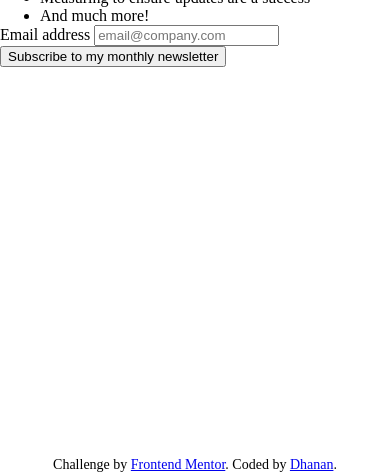
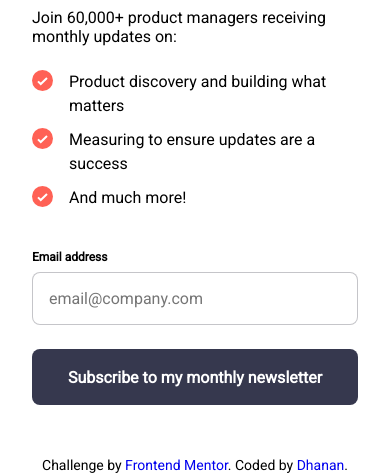
Before and after one commit to dhananjayandayalan/newsletter-signup-with-success-message, a plain HTML site: page index.html in a window 390 px wide. Shown: the part 387-860 px from the top of the page. Drawn offline with Linux system fonts and the light colour scheme.

Commit message:
main page - mobile

```diff
--- a/index.html
+++ b/index.html
@@ -8,6 +8,9 @@
 
   <link rel="icon" type="image/png" sizes="32x32" href="./assets/images/favicon-32x32.png">
   <link rel="stylesheet" href="./style.css">
+  <link rel="preconnect" href="https://fonts.googleapis.com">
+  <link rel="preconnect" href="https://fonts.gstatic.com" crossorigin>
+  <link href="https://fonts.googleapis.com/css2?family=Roboto:ital,wght@0,400,1,700;&display=swap" rel="stylesheet">
 
   <title>Newsletter sign-up form with success message | Frontendmentor Challenge</title>
 
@@ -30,9 +33,9 @@
 
         <p>Join 60,000+ product managers receiving monthly updates on:</p>
         <ul>
-          <li>Product discovery and building what matters</li>
-          <li>Measuring to ensure updates are a success</li>
-          <li>And much more!</li>
+          <li><img src="./assets/images/icon-list.svg"><span>Product discovery and building what matters</span></li>
+          <li><img src="./assets/images/icon-list.svg"><span>Measuring to ensure updates are a success</span></li>
+          <li><img src="./assets/images/icon-list.svg"><span>And much more!</span></li>
         </ul>
 
         <form>
@@ -43,6 +46,7 @@
       </div>
     </section>
     <section class="success hide">
+      <img src="./assets/images/icon-success.svg" alt="Tick icon represents success">
       <h1>Thanks for subscribing!</h1>
 
       <p>A confirmation email has been sent to <strong>ash@loremcompany.com</strong>.
--- a/style.css
+++ b/style.css
@@ -1,30 +1,135 @@
+:root {
+  --color-white: hsl(0, 0%, 100%);
+  --color-grey: hsla(243, 28%, 13%, 0.25);
+  --color-navy: hsl(235, 18%, 26%);
+  --color-accent: hsl(4, 100%, 67%);
+  --color-gradient: linear-gradient(
+    204.47deg,
+    hsl(15, 100%, 61%) 0%,
+    hsl(346, 100%, 66%) 100%
+  );
+  --box-shadow: 0rem 1rem 2rem hsla(4, 100%, 67%, 0.5);
+  --fs-body: 1rem;
+  --fs-body-small: 0.75rem;
+  font-family: 'Roboto', sans-serif;
+}
+
 *,
 *::before,
 *::after {
   box-sizing: border-box;
 }
 
-body {
-  height: 100vh;
-}
-
-main {
-  height: 100vh;
-}
-
 * {
   margin: 0;
+  padding: 0;
 }
 
 img,
 picture {
   display: block;
-  width: 100%;
+  max-width: 100%;
+}
+
+input,
+button {
+  font: inherit;
+}
+
+body {
+  min-height: 100vh;
+}
+
+main {
+  height: 100vh;
+  font-weight: 400;
+  font-size: 1rem;
+}
+
+.content {
+  padding-inline: 2rem;
+  margin-top: 2.5rem;
+}
+
+.content h1 {
+  font-weight: 700;
+  font-size: clamp(2.5rem, calc(2.15rem + 1.5vw), 3.5rem);
+}
+
+.content p {
+  margin-top: 1.5rem;
+}
+
+.content ul {
+  margin-top: 1.5rem;
+}
+
+.content ul {
+  list-style: none;
+  padding: unset;
+  display: flex;
+  flex-direction: column;
+  gap: 0.625rem;
+}
+
+.content li {
+  display: flex;
+  gap: 1rem;
+  align-items: start;
+}
+
+.content li img {
+  width: 21px;
+}
+
+.content li span {
+  line-height: 1.5;
+}
+
+.content form {
+  margin-top: 2.5rem;
+  display: flex;
+  flex-direction: column;
+}
+
+.content form label {
+  font-size: 0.75rem;
+  font-weight: 700;
+  margin-bottom: 0.5rem;
+}
+
+.content form input {
+  padding: 1rem 1rem;
+  border: 1.5px solid var(--color-grey);
+  border-radius: 8px;
+}
+
+button {
+  margin-top: 1.5rem;
+  font-weight: 700;
+  color: var(--color-white);
+  background: var(--color-navy);
+  border: unset;
+  border-radius: 8px;
+  height: 3.5rem;
+  cursor: pointer;
+}
+
+button:hover {
+  background: var(--color-gradient);
 }
 
 footer {
-    font-size: 14px;
-    text-align: center;
+  font-size: 14px;
+  text-align: center;
+}
+
+footer a {
+  text-decoration: none;
+}
+
+footer a:hover {
+  color: red;
 }
 
 .hide {
```
